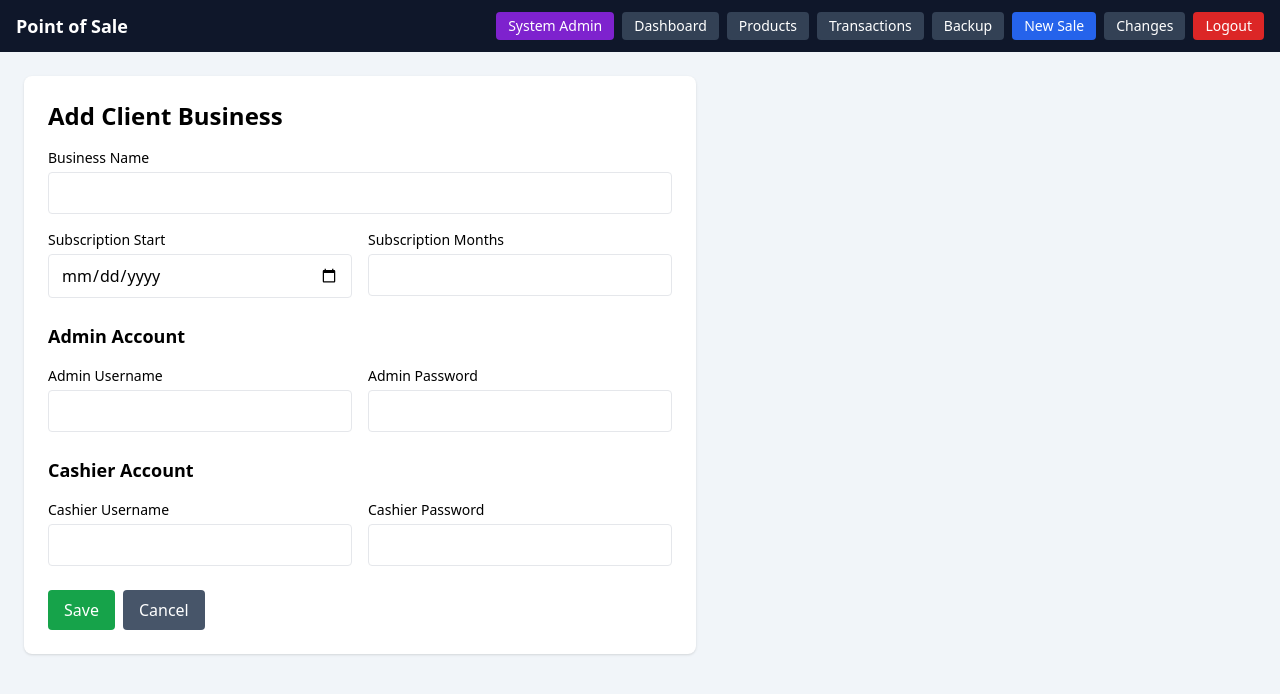
After one commit to musukutwanick/Point-of-sale, a Django app: page /system-admin/clients/new/ in a window 1280 px wide. The commit adds this page. Shown: the top 694 px of the page. Run offline with Django 4.2, Linux system fonts and the light colour scheme; the visitor is signed in with stand-in values (Sample User, id 1); some libraries are stand-ins or nearby versions.

Commit message:
build error

```diff
--- a/core/context_processors.py
+++ b/core/context_processors.py
@@ -1,8 +1,19 @@
 def user_roles(request):
     user = request.user
+    is_system_admin = user.is_authenticated and user.is_superuser
     is_admin = user.is_authenticated and (user.is_superuser or user.groups.filter(name='Admin').exists())
     is_seller = user.is_authenticated and (is_admin or user.groups.filter(name='Seller').exists())
+
+    subscription_warning = None
+    if user.is_authenticated and not user.is_superuser:
+        profile = getattr(user, 'profile', None)
+        client = profile.client if profile else None
+        if client and client.is_expired and not client.is_paused:
+            subscription_warning = f"Subscription expired on {client.subscription_end_date}. {client.grace_days_left} day(s) left before app pause."
+
     return {
+        'is_system_admin': is_system_admin,
         'is_admin': is_admin,
         'is_seller': is_seller,
+        'subscription_warning': subscription_warning,
     }
--- a/core/forms.py
+++ b/core/forms.py
@@ -1,7 +1,8 @@
 from django import forms
+from django.contrib.auth.forms import PasswordChangeForm
 from django.contrib.auth.forms import AuthenticationForm
 
-from .models import Product, Transaction
+from .models import ClientBusiness, Product, Transaction
 
 
 class LoginForm(AuthenticationForm):
@@ -29,8 +30,12 @@ class SaleAddItemForm(forms.Form):
     quantity = forms.IntegerField(min_value=1, widget=forms.NumberInput(attrs={'class': 'w-full rounded border px-3 py-2'}))
 
     def __init__(self, *args, **kwargs):
+        client = kwargs.pop('client', None)
         super().__init__(*args, **kwargs)
-        self.fields['product'].queryset = Product.objects.filter(stock_quantity__gt=0).order_by('name')
+        queryset = Product.objects.filter(stock_quantity__gt=0)
+        if client is not None:
+            queryset = queryset.filter(client=client)
+        self.fields['product'].queryset = queryset.order_by('name')
 
 
 class SaleCheckoutForm(forms.Form):
@@ -48,5 +53,47 @@ class ChangeCollectionForm(forms.Form):
     amount_collected = forms.DecimalField(max_digits=10, decimal_places=2, min_value=0.01, widget=forms.NumberInput(attrs={'class': 'w-full rounded border px-3 py-2', 'step': '0.01'}))
 
 
+class ClientBusinessForm(forms.ModelForm):
+    admin_username = forms.CharField(max_length=150, widget=forms.TextInput(attrs={'class': 'w-full rounded border px-3 py-2'}))
+    admin_password = forms.CharField(widget=forms.PasswordInput(attrs={'class': 'w-full rounded border px-3 py-2'}))
+    cashier_username = forms.CharField(max_length=150, widget=forms.TextInput(attrs={'class': 'w-full rounded border px-3 py-2'}))
+    cashier_password = forms.CharField(widget=forms.PasswordInput(attrs={'class': 'w-full rounded border px-3 py-2'}))
+    subscription_start = forms.DateField(widget=forms.DateInput(attrs={'type': 'date', 'class': 'w-full rounded border px-3 py-2'}))
+    subscription_months = forms.IntegerField(min_value=1, widget=forms.NumberInput(attrs={'class': 'w-full rounded border px-3 py-2'}))
+
+    class Meta:
+        model = ClientBusiness
+        fields = ['business_name', 'subscription_start', 'subscription_months']
+        widgets = {
+            'business_name': forms.TextInput(attrs={'class': 'w-full rounded border px-3 py-2'}),
+        }
+
+    def clean(self):
+        cleaned_data = super().clean()
+        admin_username = cleaned_data.get('admin_username', '').strip()
+        cashier_username = cleaned_data.get('cashier_username', '').strip()
+        if admin_username and cashier_username and admin_username == cashier_username:
+            raise forms.ValidationError('Admin and cashier usernames must be different.')
+        return cleaned_data
+
+
+class ClientBusinessUpdateForm(forms.ModelForm):
+    subscription_start = forms.DateField(widget=forms.DateInput(attrs={'type': 'date', 'class': 'w-full rounded border px-3 py-2'}))
+    subscription_months = forms.IntegerField(min_value=1, widget=forms.NumberInput(attrs={'class': 'w-full rounded border px-3 py-2'}))
+
+    class Meta:
+        model = ClientBusiness
+        fields = ['business_name', 'subscription_start', 'subscription_months']
+        widgets = {
+            'business_name': forms.TextInput(attrs={'class': 'w-full rounded border px-3 py-2'}),
+        }
+
+
+class ForcePasswordChangeForm(PasswordChangeForm):
+    old_password = forms.CharField(widget=forms.PasswordInput(attrs={'class': 'w-full rounded border px-3 py-2'}))
+    new_password1 = forms.CharField(widget=forms.PasswordInput(attrs={'class': 'w-full rounded border px-3 py-2'}))
+    new_password2 = forms.CharField(widget=forms.PasswordInput(attrs={'class': 'w-full rounded border px-3 py-2'}))
+
+
 class TransactionFilterForm(forms.Form):
     date = forms.DateField(required=False, widget=forms.DateInput(attrs={'type': 'date', 'class': 'w-full rounded border px-3 py-2'}))
--- a/core/templates/core/base.html
+++ b/core/templates/core/base.html
@@ -12,6 +12,9 @@
             <a href="{% url 'home' %}" class="font-semibold text-lg">Point of Sale</a>
             {% if user.is_authenticated %}
                 <div class="flex flex-wrap items-center gap-2 text-sm">
+                    {% if is_system_admin %}
+                        <a href="{% url 'sysadmin_dashboard' %}" class="px-3 py-1 rounded bg-purple-700 hover:bg-purple-600">System Admin</a>
+                    {% endif %}
                     {% if is_admin %}
                         <a href="{% url 'dashboard' %}" class="px-3 py-1 rounded bg-slate-700 hover:bg-slate-600">Dashboard</a>
                         <a href="{% url 'product_list' %}" class="px-3 py-1 rounded bg-slate-700 hover:bg-slate-600">Products</a>
@@ -32,6 +35,12 @@
     </nav>
 
     <main class="max-w-7xl mx-auto p-4 sm:p-6">
+        {% if subscription_warning %}
+            <div class="mb-4 px-4 py-3 rounded text-sm bg-yellow-100 text-yellow-900">
+                {{ subscription_warning }}
+            </div>
+        {% endif %}
+
         {% if messages %}
             <div class="space-y-2 mb-4">
                 {% for message in messages %}
--- /dev/null
+++ b/core/templates/core/client_form.html
@@ -0,0 +1,70 @@
+{% extends 'core/base.html' %}
+{% block title %}{{ title }} | POS{% endblock %}
+{% block content %}
+<div class="max-w-2xl bg-white rounded-lg shadow p-6">
+    <h1 class="text-2xl font-semibold mb-4">{{ title }}</h1>
+    <form method="post" class="space-y-4">
+        {% csrf_token %}
+
+        {% if form.non_field_errors %}
+            <div class="px-4 py-3 rounded bg-red-100 text-red-800 text-sm">
+                {{ form.non_field_errors }}
+            </div>
+        {% endif %}
+
+        <div>
+            <label class="block text-sm mb-1">Business Name</label>
+            {{ form.business_name }}
+            {% if form.business_name.errors %}<p class="text-xs text-red-600 mt-1">{{ form.business_name.errors|join:', ' }}</p>{% endif %}
+        </div>
+
+        <div class="grid grid-cols-1 sm:grid-cols-2 gap-4">
+            <div>
+                <label class="block text-sm mb-1">Subscription Start</label>
+                {{ form.subscription_start }}
+                {% if form.subscription_start.errors %}<p class="text-xs text-red-600 mt-1">{{ form.subscription_start.errors|join:', ' }}</p>{% endif %}
+            </div>
+            <div>
+                <label class="block text-sm mb-1">Subscription Months</label>
+                {{ form.subscription_months }}
+                {% if form.subscription_months.errors %}<p class="text-xs text-red-600 mt-1">{{ form.subscription_months.errors|join:', ' }}</p>{% endif %}
+            </div>
+        </div>
+
+        {% if form.admin_username %}
+            <h2 class="text-lg font-semibold pt-2">Admin Account</h2>
+            <div class="grid grid-cols-1 sm:grid-cols-2 gap-4">
+                <div>
+                    <label class="block text-sm mb-1">Admin Username</label>
+                    {{ form.admin_username }}
+                    {% if form.admin_username.errors %}<p class="text-xs text-red-600 mt-1">{{ form.admin_username.errors|join:', ' }}</p>{% endif %}
+                </div>
+                <div>
+                    <label class="block text-sm mb-1">Admin Password</label>
+                    {{ form.admin_password }}
+                    {% if form.admin_password.errors %}<p class="text-xs text-red-600 mt-1">{{ form.admin_password.errors|join:', ' }}</p>{% endif %}
+                </div>
+            </div>
+
+            <h2 class="text-lg font-semibold pt-2">Cashier Account</h2>
+            <div class="grid grid-cols-1 sm:grid-cols-2 gap-4">
+                <div>
+                    <label class="block text-sm mb-1">Cashier Username</label>
+                    {{ form.cashier_username }}
+                    {% if form.cashier_username.errors %}<p class="text-xs text-red-600 mt-1">{{ form.cashier_username.errors|join:', ' }}</p>{% endif %}
+                </div>
+                <div>
+                    <label class="block text-sm mb-1">Cashier Password</label>
+                    {{ form.cashier_password }}
+                    {% if form.cashier_password.errors %}<p class="text-xs text-red-600 mt-1">{{ form.cashier_password.errors|join:', ' }}</p>{% endif %}
+                </div>
+            </div>
+        {% endif %}
+
+        <div class="flex gap-2 pt-2">
+            <button class="px-4 py-2 rounded bg-green-600 text-white hover:bg-green-500">Save</button>
+            <a href="{% url 'sysadmin_dashboard' %}" class="px-4 py-2 rounded bg-slate-600 text-white hover:bg-slate-500">Cancel</a>
+        </div>
+    </form>
+</div>
+{% endblock %}
--- a/core/urls.py
+++ b/core/urls.py
@@ -5,22 +5,34 @@ from .views import (
     UserLoginView,
     backup_database,
     changes_list,
+    client_create,
+    client_delete,
+    client_update,
     complete_sale,
     dashboard,
+    force_change_password,
     home_redirect,
     new_sale,
+    no_access,
     product_create,
     product_delete,
     product_list,
     product_update,
     remove_sale_item,
+    sysadmin_dashboard,
     transaction_list,
 )
 
 urlpatterns = [
     path('', home_redirect, name='home'),
+    path('no-access/', no_access, name='no_access'),
     path('login/', UserLoginView.as_view(), name='login'),
     path('logout/', LogoutView.as_view(), name='logout'),
+    path('force-change-password/', force_change_password, name='force_change_password'),
+    path('system-admin/', sysadmin_dashboard, name='sysadmin_dashboard'),
+    path('system-admin/clients/new/', client_create, name='client_create'),
+    path('system-admin/clients/<int:pk>/edit/', client_update, name='client_update'),
+    path('system-admin/clients/<int:pk>/delete/', client_delete, name='client_delete'),
     path('dashboard/', dashboard, name='dashboard'),
     path('products/', product_list, name='product_list'),
     path('products/new/', product_create, name='product_create'),
--- a/core/views.py
+++ b/core/views.py
@@ -5,6 +5,8 @@ from datetime import datetime
 
 from django.conf import settings
 from django.contrib import messages
+from django.contrib.auth import get_user_model, update_session_auth_hash
+from django.contrib.auth.models import Group
 from django.contrib.auth.decorators import login_required, user_passes_test
 from django.contrib.auth.views import LoginView
 from django.db import models, transaction as db_transaction
@@ -13,8 +15,24 @@ from django.urls import reverse
 from django.shortcuts import get_object_or_404, redirect, render
 from django.utils import timezone
 
-from .forms import ChangeCollectionForm, LoginForm, ProductForm, SaleAddItemForm, SaleCheckoutForm, TransactionFilterForm
-from .models import Product, Transaction, TransactionItem
+from .forms import (
+	ChangeCollectionForm,
+	ClientBusinessForm,
+	ClientBusinessUpdateForm,
+	ForcePasswordChangeForm,
+	LoginForm,
+	ProductForm,
+	SaleAddItemForm,
+	SaleCheckoutForm,
+	TransactionFilterForm,
+)
+from .models import ClientBusiness, Product, Transaction, TransactionItem, UserProfile
+
+User = get_user_model()
+
+
+def is_system_admin(user):
+	return user.is_authenticated and user.is_superuser
 
 
 def is_admin(user):
@@ -23,6 +41,28 @@ def is_admin(user):
 
 def is_seller(user):
 	return user.is_authenticated and (is_admin(user) or user.groups.filter(name='Seller').exists())
+
+
+def _add_subscription_warning(request):
+	profile = getattr(request.user, 'profile', None)
+	client = profile.client if profile else None
+	if not client:
+		return
+
+	if client.is_paused:
+		messages.error(request, f'Subscription expired for {client.business_name}. App access is paused.')
+		return
+
+	if client.is_expired:
+		messages.warning(
+			request,
+			f'Subscription expired on {client.subscription_end_date}. Grace period: {client.grace_days_left} day(s) left before app pause.',
+		)
+
+
+def _current_client(user):
+	profile = getattr(user, 'profile', None)
+	return profile.client if profile else None
 
 
 class UserLoginView(LoginView):
@@ -34,23 +74,165 @@ class UserLoginView(LoginView):
 		redirect_to = self.get_redirect_url()
 		if redirect_to:
 			return redirect_to
-		return reverse('dashboard' if is_admin(self.request.user) else 'new_sale')
+
+		if self.request.user.is_superuser:
+			return reverse('sysadmin_dashboard')
+
+		profile = getattr(self.request.user, 'profile', None)
+		if profile and profile.must_change_password:
+			return reverse('force_change_password')
+
+		if is_admin(self.request.user):
+			return reverse('dashboard')
+		if is_seller(self.request.user):
+			return reverse('new_sale')
+		return reverse('no_access')
 
 
 @login_required
 def home_redirect(request):
-	return redirect('dashboard' if is_admin(request.user) else 'new_sale')
+	if request.user.is_superuser:
+		return redirect('sysadmin_dashboard')
+
+	profile = getattr(request.user, 'profile', None)
+	if profile and profile.must_change_password:
+		return redirect('force_change_password')
+
+	if is_admin(request.user):
+		return redirect('dashboard')
+	if is_seller(request.user):
+		return redirect('new_sale')
+	return redirect('no_access')
 
 
 @login_required
-@user_passes_test(is_admin, login_url='home')
+def no_access(request):
+	return render(request, 'core/no_access.html', status=403)
+
+
+@login_required
+@user_passes_test(is_system_admin, login_url='home')
+def sysadmin_dashboard(request):
+	clients = ClientBusiness.objects.all().order_by('business_name')
+	total_clients = clients.count()
+	expired_clients = sum(1 for client in clients if client.is_expired and not client.is_paused)
+	paused_clients = sum(1 for client in clients if client.is_paused)
+
+	context = {
+		'clients': clients,
+		'total_clients': total_clients,
+		'expired_clients': expired_clients,
+		'paused_clients': paused_clients,
+	}
+	return render(request, 'core/sysadmin_dashboard.html', context)
+
+
+@login_required
+@user_passes_test(is_system_admin, login_url='home')
+def client_create(request):
+	form = ClientBusinessForm(request.POST or None)
+	if request.method == 'POST' and form.is_valid():
+		admin_username = form.cleaned_data['admin_username'].strip()
+		cashier_username = form.cleaned_data['cashier_username'].strip()
+
+		if User.objects.filter(username=admin_username).exists():
+			form.add_error('admin_username', 'This username already exists.')
+		elif User.objects.filter(username=cashier_username).exists():
+			form.add_error('cashier_username', 'This username already exists.')
+		else:
+			client = form.save()
+			admin_group, _ = Group.objects.get_or_create(name='Admin')
+			seller_group, _ = Group.objects.get_or_create(name='Seller')
+
+			admin_user = User.objects.create_user(
+				username=admin_username,
+				password=form.cleaned_data['admin_password'],
+			)
+			admin_user.groups.add(admin_group)
+
+			cashier_user = User.objects.create_user(
+				username=cashier_username,
+				password=form.cleaned_data['cashier_password'],
+			)
+			cashier_user.groups.add(seller_group)
+
+			admin_profile, _ = UserProfile.objects.get_or_create(user=admin_user)
+			admin_profile.client = client
+			admin_profile.role = UserProfile.ROLE_ADMIN
+			admin_profile.must_change_password = True
+			admin_profile.save()
+
+			cashier_profile, _ = UserProfile.objects.get_or_create(user=cashier_user)
+			cashier_profile.client = client
+			cashier_profile.role = UserProfile.ROLE_CASHIER
+			cashier_profile.must_change_password = True
+			cashier_profile.save()
+
+			messages.success(request, 'Client business and user accounts created.')
+			return redirect('sysadmin_dashboard')
+
+	return render(request, 'core/client_form.html', {'form': form, 'title': 'Add Client Business'})
+
+
+@login_required
+@user_passes_test(is_system_admin, login_url='home')
+def client_update(request, pk):
+	client = get_object_or_404(ClientBusiness, pk=pk)
+	form = ClientBusinessUpdateForm(request.POST or None, instance=client)
+	if request.method == 'POST' and form.is_valid():
+		form.save()
+		messages.success(request, 'Client business updated.')
+		return redirect('sysadmin_dashboard')
+	return render(request, 'core/client_form.html', {'form': form, 'title': 'Edit Client Business'})
+
+
+@login_required
+@user_passes_test(is_system_admin, login_url='home')
+def client_delete(request, pk):
+	client = get_object_or_404(ClientBusiness, pk=pk)
+	if request.method == 'POST':
+		users_to_delete = list(User.objects.filter(profile__client=client))
+		for user in users_to_delete:
+			user.delete()
+		client.delete()
+		messages.success(request, 'Client business deleted.')
+		return redirect('sysadmin_dashboard')
+	return render(request, 'core/client_confirm_delete.html', {'client': client})
+
+
+@login_required
+def force_change_password(request):
+	profile = getattr(request.user, 'profile', None)
+	if request.user.is_superuser:
+		return redirect('sysadmin_dashboard')
+	if not profile or not profile.must_change_password:
+		return redirect('home')
+
+	form = ForcePasswordChangeForm(request.user, request.POST or None)
+	if request.method == 'POST' and form.is_valid():
+		user = form.save()
+		profile.must_change_password = False
+		profile.save(update_fields=['must_change_password'])
+		update_session_auth_hash(request, user)
+		messages.success(request, 'Password updated successfully.')
+		return redirect('home')
+	elif request.method == 'POST':
+		messages.error(request, 'Password was not updated. Please fix the errors below.')
+
+	return render(request, 'core/force_password_change.html', {'form': form})
+
+
+@login_required
+@user_passes_test(is_admin, login_url='no_access')
 def dashboard(request):
+	_add_subscription_warning(request)
+	client = _current_client(request.user)
 	today = timezone.localdate()
-	today_transactions = Transaction.objects.filter(created_at__date=today)
+	today_transactions = Transaction.objects.filter(created_at__date=today, client=client)
 	total_sales = today_transactions.aggregate(total=Sum('total_amount'))['total'] or Decimal('0')
 	transaction_count = today_transactions.aggregate(count=Count('id'))['count'] or 0
 	outstanding_change = today_transactions.aggregate(total=Sum(F('change_due') - F('change_given'), output_field=models.DecimalField()))['total'] or Decimal('0')
-	low_stock_items = Product.objects.filter(stock_quantity__lte=F('low_stock_threshold')).order_by('stock_quantity')
+	low_stock_items = Product.objects.filter(client=client, stock_quantity__lte=F('low_stock_threshold')).order_by('stock_quantity')
 
 	context = {
 		'total_sales': total_sales,
@@ -63,27 +245,30 @@ def dashboard(request):
 
 
 @login_required
-@user_passes_test(is_admin, login_url='home')
+@user_passes_test(is_admin, login_url='no_access')
 def product_list(request):
-	products = Product.objects.all()
+	products = Product.objects.filter(client=_current_client(request.user))
 	return render(request, 'core/product_list.html', {'products': products})
 
 
 @login_required
-@user_passes_test(is_admin, login_url='home')
+@user_passes_test(is_admin, login_url='no_access')
 def product_create(request):
+	client = _current_client(request.user)
 	form = ProductForm(request.POST or None)
 	if request.method == 'POST' and form.is_valid():
-		form.save()
+		product = form.save(commit=False)
+		product.client = client
+		product.save()
 		messages.success(request, 'Product created.')
 		return redirect('product_list')
 	return render(request, 'core/product_form.html', {'form': form, 'title': 'Add Product'})
 
 
 @login_required
-@user_passes_test(is_admin, login_url='home')
+@user_passes_test(is_admin, login_url='no_access')
 def product_update(request, pk):
-	product = get_object_or_404(Product, pk=pk)
+	product = get_object_or_404(Product, pk=pk, client=_current_client(request.user))
 	form = ProductForm(request.POST or None, instance=product)
 	if request.method == 'POST' and form.is_valid():
 		form.save()
@@ -93,9 +278,9 @@ def product_update(request, pk):
 
 
 @login_required
-@user_passes_test(is_admin, login_url='home')
+@user_passes_test(is_admin, login_url='no_access')
 def product_delete(request, pk):
-	product = get_object_or_404(Product, pk=pk)
+	product = get_object_or_404(Product, pk=pk, client=_current_client(request.user))
 	if request.method == 'POST':
 		product.delete()
 		messages.success(request, 'Product deleted.')
@@ -107,8 +292,11 @@ def _get_cart(request):
 	return request.session.setdefault('cart', {})
 
 
-def _build_cart_items(cart):
-	product_map = {str(product.id): product for product in Product.objects.filter(id__in=cart.keys())}
+def _build_cart_items(cart, client=None):
+	products = Product.objects.filter(id__in=cart.keys())
+	if client is not None:
+		products = products.filter(client=client)
+	product_map = {str(product.id): product for product in products}
 	items = []
 	total = Decimal('0')
 	for product_id, quantity in cart.items():
@@ -122,12 +310,14 @@ def _build_cart_items(cart):
 
 
 @login_required
-@user_passes_test(is_seller)
+@user_passes_test(is_seller, login_url='no_access')
 def new_sale(request):
+	_add_subscription_warning(request)
+	client = _current_client(request.user)
 	cart = _get_cart(request)
 	query = request.GET.get('q', '').strip()
 
-	add_form = SaleAddItemForm(request.POST or None)
+	add_form = SaleAddItemForm(request.POST or None, client=client)
 	if request.method == 'POST' and request.POST.get('action') == 'add_item' and add_form.is_valid():
 		product = add_form.cleaned_data['product']
 		quantity = add_form.cleaned_data['quantity']
@@ -141,11 +331,11 @@ def new_sale(request):
 			return redirect('new_sale')
 
 	if query:
-		products = Product.objects.filter(Q(name__icontains=query) & Q(stock_quantity__gt=0)).order_by('name')
+		products = Product.objects.filter(Q(client=client) & Q(name__icontains=query) & Q(stock_quantity__gt=0)).order_by('name')
 	else:
-		products = Product.objects.filter(stock_quantity__gt=0).order_by('name')[:20]
+		products = Product.objects.filter(client=client, stock_quantity__gt=0).order_by('name')[:20]
 
-	cart_items, cart_total = _build_cart_items(cart)
+	cart_items, cart_total = _build_cart_items(cart, client=client)
 	checkout_form = SaleCheckoutForm()
 
 	context = {
@@ -160,7 +350,7 @@ def new_sale(request):
 
 
 @login_required
-@user_passes_test(is_seller)
+@user_passes_test(is_seller, login_url='no_access')
 def remove_sale_item(request, product_id):
 	if request.method == 'POST':
 		cart = _get_cart(request)
@@ -170,7 +360,7 @@ def remove_sale_item(request, product_id):
 
 
 @login_required
-@user_passes_test(is_seller)
+@user_passes_test(is_seller, login_url='no_access')
 def complete_sale(request):
 	if request.method != 'POST':
 		return redirect('new_sale')
@@ -185,7 +375,8 @@ def complete_sale(request):
 		messages.error(request, 'Invalid payment details.')
 		return redirect('new_sale')
 
-	cart_items, cart_total = _build_cart_items(cart)
+	client = _current_client(request.user)
+	cart_items, cart_total = _build_cart_items(cart, client=client)
 	payment_method = checkout_form.cleaned_data['payment_method']
 	amount_paid = checkout_form.cleaned_data['amount_paid']
 	change_due = amount_paid - cart_total if amount_paid > cart_total else Decimal('0')
@@ -211,6 +402,7 @@ def complete_sale(request):
 		with db_transaction.atomic():
 			transaction_record = Transaction.objects.create(
 				seller=request.user,
+				client=client,
 				payment_method=payment_method,
 				customer_name=customer_name,
 				total_amount=cart_total,
@@ -246,7 +438,7 @@ def complete_sale(request):
 
 
 @login_required
-@user_passes_test(is_seller, login_url='home')
+@user_passes_test(is_seller, login_url='no_access')
 def changes_list(request):
 	if request.method == 'POST':
 		transaction_id = request.POST.get('transaction_id')
@@ -263,15 +455,15 @@ def changes_list(request):
 				messages.success(request, f'Updated change for Transaction #{tx.id}.')
 		return redirect('changes_list')
 
-	transactions = Transaction.objects.select_related('seller').filter(change_due__gt=F('change_given')).order_by('-created_at')
+	transactions = Transaction.objects.select_related('seller').filter(client=_current_client(request.user), change_due__gt=F('change_given')).order_by('-created_at')
 	return render(request, 'core/changes.html', {'transactions': transactions})
 
 
 @login_required
-@user_passes_test(is_admin, login_url='home')
+@user_passes_test(is_admin, login_url='no_access')
 def transaction_list(request):
 	form = TransactionFilterForm(request.GET or None)
-	transactions = Transaction.objects.prefetch_related('items').select_related('seller')
+	transactions = Transaction.objects.prefetch_related('items').select_related('seller').filter(client=_current_client(request.user))
 	filtered_date = None
 	if form.is_valid() and form.cleaned_data.get('date'):
 		filtered_date = form.cleaned_data['date']
@@ -291,7 +483,7 @@ def transaction_list(request):
 
 
 @login_required
-@user_passes_test(is_admin, login_url='home')
+@user_passes_test(is_admin, login_url='no_access')
 def backup_database(request):
 	if request.method == 'POST':
 		db_path = Path(settings.BASE_DIR) / 'db.sqlite3'
--- a/pos_system/settings.py
+++ b/pos_system/settings.py
@@ -62,6 +62,7 @@ MIDDLEWARE = [
     'django.middleware.common.CommonMiddleware',
     'django.middleware.csrf.CsrfViewMiddleware',
     'django.contrib.auth.middleware.AuthenticationMiddleware',
+    'core.middleware.ClientAccessMiddleware',
     'django.contrib.messages.middleware.MessageMiddleware',
     'django.middleware.clickjacking.XFrameOptionsMiddleware',
 ]
--- a/requirements.txt
+++ b/requirements.txt
@@ -2,4 +2,4 @@ Django==4.2.27
 gunicorn==23.0.0
 whitenoise==6.9.0
 dj-database-url==2.2.0
-psycopg[binary]==3.2.9
+psycopg[binary]>=3.2.13
--- /dev/null
+++ b/runtime.txt
@@ -0,0 +1 @@
+python-3.11.9
```
Also changed, not shown: core/middleware.py (added, +36 -0 lines), core/models.py (+59 -1 lines), core/signals.py (+12 -0 lines), core/templates/core/client_confirm_delete.html (added, +13 -0 lines), core/templates/core/force_password_change.html (added, +42 -0 lines), core/templates/core/no_access.html (added, +10 -0 lines), core/templates/core/subscription_paused.html (added, +11 -0 lines), core/templates/core/sysadmin_dashboard.html (added, +67 -0 lines), core/migrations/0004_clientbusiness_userprofile.py (added), core/migrations/0005_product_client_transaction_client_alter_product_name_and_more.py (added).
